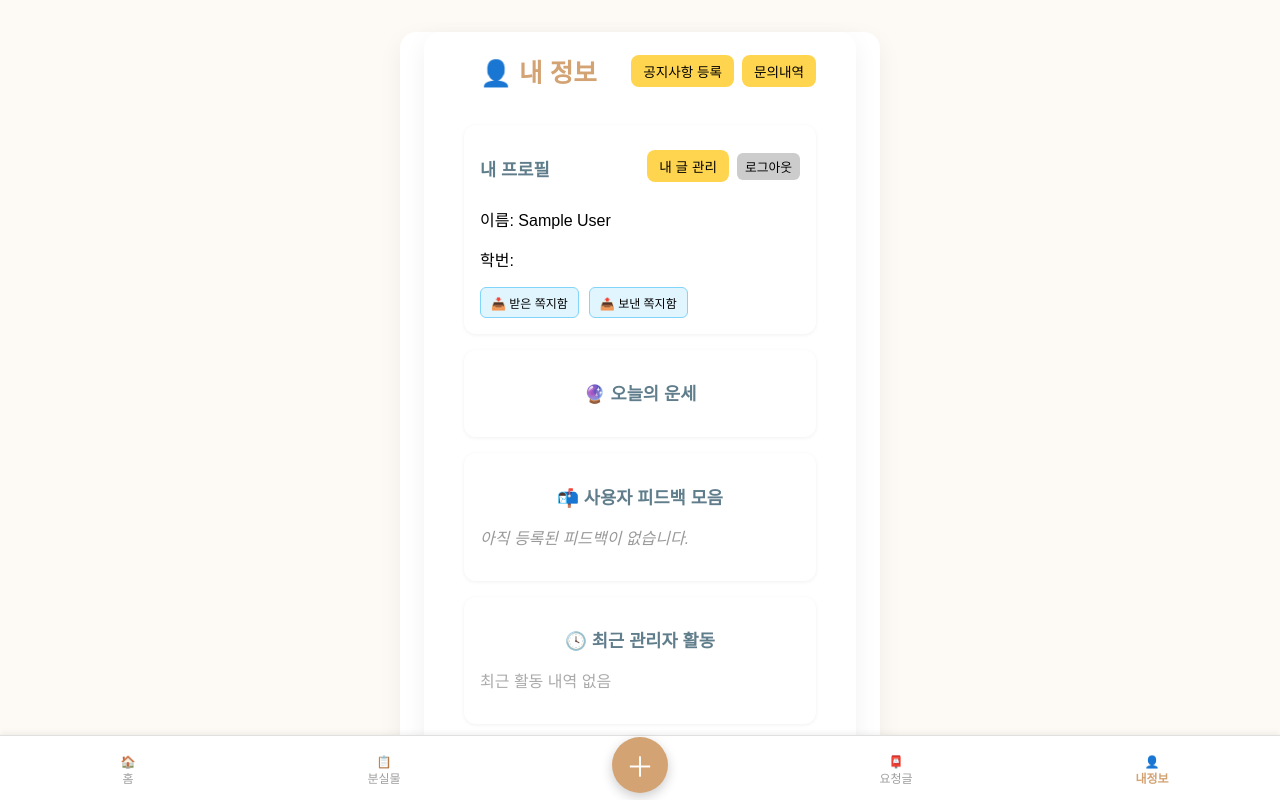
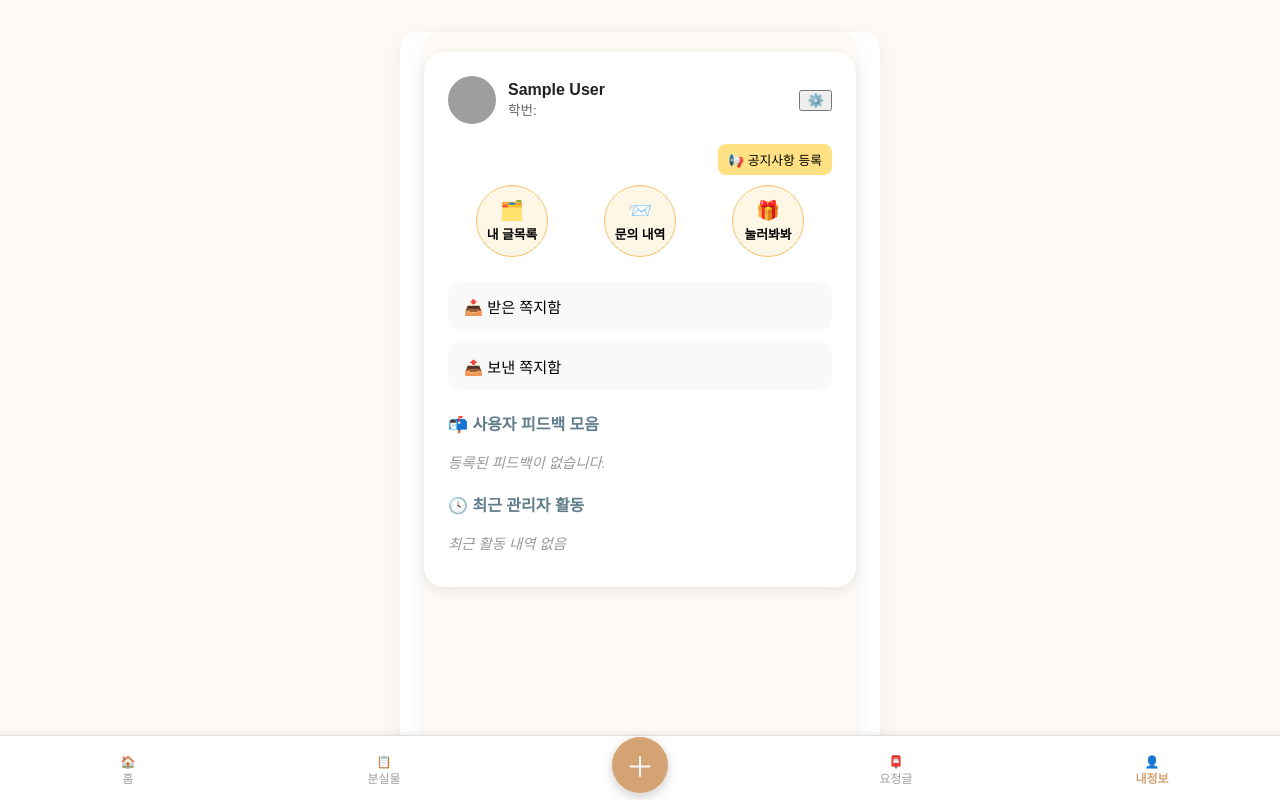
Before and after one commit to sungsu64/returnu-v2, a React (Create React App) app in the folder frontend/: page /my in a window 1280 px wide. Built offline with nearby package versions, Linux system fonts and the light colour scheme; sample sign-in values are in the browser's storage; grey boxes are pictures that could not be loaded.

Commit message:
기모띠

```diff
--- /dev/null
+++ b/frontend/src/pages/ChangePasswordPage.jsx
@@ -0,0 +1,77 @@
+import React, { useState } from "react";
+import { useNavigate } from "react-router-dom";
+
+export default function ChangePasswordPage() {
+  const [currentPassword, setCurrentPassword] = useState("");
+  const [newPassword, setNewPassword] = useState("");
+  const [confirmPassword, setConfirmPassword] = useState("");
+  const navigate = useNavigate();
+
+  const handleChangePassword = async () => {
+    if (!currentPassword || !newPassword || !confirmPassword) {
+      alert("모든 항목을 입력해주세요.");
+      return;
+    }
+
+    if (newPassword !== confirmPassword) {
+      alert("새 비밀번호가 일치하지 않습니다.");
+      return;
+    }
+
+    try {
+      const user = JSON.parse(localStorage.getItem("user"));
+      const res = await fetch("http://localhost:8090/api/users/change-password", {
+        method: "POST",
+        headers: {
+          "Content-Type": "application/json",
+        },
+        body: JSON.stringify({
+          student_id: user.student_id,
+          currentPassword,
+          newPassword,
+        }),
+      });
+
+      const result = await res.json();
+
+      if (res.ok) {
+        alert("비밀번호가 성공적으로 변경되었습니다.");
+        navigate("/my"); // ✅ 성공 시 마이페이지 이동
+      } else {
+        alert(result.message || "비밀번호 변경 실패");
+      }
+    } catch (err) {
+      alert("오류 발생: " + err.message);
+    }
+  };
+
+  return (
+    <div style={{ maxWidth: "400px", margin: "0 auto", padding: "20px" }}>
+      <h2>비밀번호 변경</h2>
+      <input
+        type="password"
+        placeholder="현재 비밀번호"
+        value={currentPassword}
+        onChange={(e) => setCurrentPassword(e.target.value)}
+        style={{ width: "100%", marginBottom: "10px", padding: "8px" }}
+      />
+      <input
+        type="password"
+        placeholder="새 비밀번호"
+        value={newPassword}
+        onChange={(e) => setNewPassword(e.target.value)}
+        style={{ width: "100%", marginBottom: "10px", padding: "8px" }}
+      />
+      <input
+        type="password"
+        placeholder="새 비밀번호 확인"
+        value={confirmPassword}
+        onChange={(e) => setConfirmPassword(e.target.value)}
+        style={{ width: "100%", marginBottom: "10px", padding: "8px" }}
+      />
+      <button onClick={handleChangePassword} style={{ width: "100%", padding: "10px" }}>
+        비밀번호 변경
+      </button>
+    </div>
+  );
+}
--- a/frontend/src/pages/MyPage.jsx
+++ b/frontend/src/pages/MyPage.jsx
@@ -1,13 +1,5 @@
 import React, { useEffect, useState, useCallback } from "react";
 import { useNavigate } from "react-router-dom";
-
-const fortunes = [
-  "오늘은 좋은 일이 생길 거예요! 😊",
-  "작은 행운이 당신을 기다리고 있어요! 🍀",
-  "도전해보세요, 생각보다 잘 풀릴 거예요! 💪",
-  "쉬어가는 것도 좋은 선택이에요. ☕",
-  "예상치 못한 곳에서 반가운 소식을 듣게 될 거예요! ✉️"
-];
 
 export default function MyPage() {
   const navigate = useNavigate();
@@ -15,7 +7,6 @@ export default function MyPage() {
   const [activityLogs, setActivityLogs] = useState([]);
   const [expiringItems, setExpiringItems] = useState([]);
   const [unreadCount, setUnreadCount] = useState(0);
-  const [fortune, setFortune] = useState("");
   const [feedback, setFeedback] = useState("");
   const [feedbackSent, setFeedbackSent] = useState(false);
   const [allFeedbacks, setAllFeedbacks] = useState([]);
@@ -23,8 +14,7 @@ export default function MyPage() {
   useEffect(() => {
     const stored = localStorage.getItem("user");
     if (stored) {
-      const parsed = JSON.parse(stored);
-      setUser(parsed);
+      setUser(JSON.parse(stored));
     } else {
       alert("로그인이 필요합니다.");
       navigate("/login");
@@ -35,16 +25,10 @@ export default function MyPage() {
     try {
       const [expRes, logRes] = await Promise.all([
         fetch(`/api/lost-items/expiring-soon`),
-        role === "admin"
-          ? fetch(`/api/admin/activity-logs`)
-          : Promise.resolve({ json: () => [] }),
+        role === "admin" ? fetch(`/api/admin/activity-logs`) : Promise.resolve({ json: () => [] }),
       ]);
-
-      const expiring = await expRes.json();
-      const logs = role === "admin" ? await logRes.json() : [];
-
-      setExpiringItems(expiring);
-      setActivityLogs(logs);
+      setExpiringItems(await expRes.json());
+      setActivityLogs(role === "admin" ? await logRes.json() : []);
     } catch (err) {
       console.error("❌ 데이터 불러오기 실패:", err);
     }
@@ -55,26 +39,16 @@ export default function MyPage() {
       fetchMyData(user.student_id, user.role);
 
       fetch(`/api/messages/received/${user.student_id}`)
-        .then((res) => {
-          if (!res.ok) throw new Error("쪽지 API 응답 실패");
-          return res.json();
-        })
+        .then((res) => res.json())
         .then((msgs) => {
           const unread = msgs.filter((m) => m.is_read == 0);
           setUnreadCount(unread.length);
-        })
-        .catch((err) => {
-          console.error("❌ 쪽지 불러오기 실패:", err);
         });
-
-      const random = fortunes[Math.floor(Math.random() * fortunes.length)];
-      setFortune(random);
 
       if (user.role === "admin") {
         fetch("/api/feedbacks")
-          .then(res => res.json())
-          .then(setAllFeedbacks)
-          .catch(err => console.error("❌ 피드백 조회 실패:", err));
+          .then((res) => res.json())
+          .then(setAllFeedbacks);
       }
     }
   }, [user, fetchMyData]);
@@ -85,37 +59,18 @@ export default function MyPage() {
     navigate("/");
   };
 
-  const handleSettings = () => {
-    alert("⚙️ 설정 기능은 추후 지원될 예정입니다.");
-  };
-
-  const handleContact = () => {
-    navigate("/contact/history");
-  };
-
   const handleFeedbackSubmit = async () => {
-    if (!feedback.trim()) {
-      alert("내용을 입력해주세요.");
-      return;
-    }
-
+    if (!feedback.trim()) return alert("내용을 입력해주세요.");
     try {
-      const res = await fetch("/api/feedbacks", {
+      await fetch("/api/feedbacks", {
         method: "POST",
         headers: { "Content-Type": "application/json" },
-        body: JSON.stringify({
-          student_id: user?.student_id,
-          content: feedback,
-        }),
+        body: JSON.stringify({ student_id: user?.student_id, content: feedback }),
       });
-
-      if (!res.ok) throw new Error("전송 실패");
-
       setFeedback("");
       setFeedbackSent(true);
       setTimeout(() => setFeedbackSent(false), 3000);
-    } catch (err) {
-      console.error("❌ 피드백 전송 오류:", err);
+    } catch {
       alert("피드백 전송 중 오류가 발생했습니다.");
     }
   };
@@ -123,190 +78,160 @@ export default function MyPage() {
   if (!user) return <div className="app-wrapper">⏳ 사용자 정보를 불러오는 중...</div>;
 
   return (
-    <div className="app-wrapper">
-      <div style={{ display: "flex", justifyContent: "space-between", alignItems: "center", marginBottom: "16px", padding: "0 16px" }}>
-        <h1 className="title" style={{ fontSize: "1.6rem" }}>👤 내 정보</h1>
+    <div className="app-wrapper" style={{ background: "#fdf9f5", minHeight: "100vh", padding: "20px 0" }}>
+      <div style={{
+        maxWidth: "400px",
+        margin: "0 auto",
+        background: "white",
+        borderRadius: "20px",
+        padding: "24px",
+        boxShadow: "0 4px 12px rgba(0,0,0,0.08)"
+      }}>
+        {/* 프로필 + 설정 아이콘 */}
+        <div style={{ display: "flex", justifyContent: "space-between", alignItems: "center", marginBottom: "20px" }}>
+          <div style={{ display: "flex", alignItems: "center" }}>
+            <img
+              src="https://cdn-icons-png.flaticon.com/512/149/149071.png"
+              alt="default"
+              style={{ width: "48px", height: "48px", borderRadius: "50%", marginRight: "12px" }}
+            />
             <div>
-  {user.role === "admin" ? (
-    <>
-      <button onClick={() => navigate("/notices/manage")} style={actionBtnStyle}>
-        공지사항 등록
-      </button>
-      <button onClick={() => navigate("/admin/inquiries")} style={{ ...actionBtnStyle, marginLeft: "8px" }}>
-  문의내역
-</button>
+              <div style={{ fontWeight: "bold", fontSize: "1rem", textAlign: "left", color: "#222" }}>{user.name}</div>
+              <div style={{ fontSize: "0.85rem", color: "#666" }}>학번: {user.student_id}</div>
+            </div>
+          </div>
 
-    </>
-  ) : (
-    <button onClick={handleContact} style={actionBtnStyle}>
-      문의하기
-    </button>
-  )}
-</div>
+
+            <button onClick={() => navigate("/settings")}>⚙️</button>
 
         </div>
 
-      <section style={sectionStyle}>
-        <div style={{ display: "flex", justifyContent: "space-between", alignItems: "center" }}>
-          <h2 style={sectionTitleStyle}>내 프로필</h2>
-          <div>
-            <button onClick={() => navigate("/myposts")} style={{ ...actionBtnStyle, marginLeft: "8px" }}>
-  내 글 관리
+        {/* 관리자 전용 상단 버튼 */}
+        {user.role === "admin" && (
+          <div style={{ display: "flex", justifyContent: "flex-end", marginBottom: "10px" }}>
+            <button
+              onClick={() => navigate("/notices/manage")}
+              style={{ padding: "6px 10px", backgroundColor: "#ffe082", border: "none", borderRadius: "8px", fontSize: "0.8rem", cursor: "pointer" }}
+            >
+              📢 공지사항 등록
             </button>
+          </div>
+        )}
 
-            <button onClick={handleLogout} style={logoutBtnStyle}>로그아웃</button>
+        {/* 동그라미 버튼 */}
+        <div style={{ display: "flex", justifyContent: "space-around", marginBottom: "24px" }}>
+          <CircleBtn label="내 글목록" icon="🗂️" onClick={() => navigate("/myposts")} />
+          <CircleBtn label="문의 내역" icon="📨" onClick={() => user.role === "admin" ? navigate("/admin/inquiries") : navigate("/contact/history")} />
+          <CircleBtn label="눌러봐봐" icon="🎁" onClick={() => navigate("/feedback")} />
         </div>
+
+        {/* 사각형 버튼 */}
+        <MenuItem label="📥 받은 쪽지함" onClick={() => navigate("/messages/inbox")} unreadCount={unreadCount} />
+        <MenuItem label="📤 보낸 쪽지함" onClick={() => navigate("/messages/sent")} />
+
+        {/* 보관기한 임박 */}
+        {expiringItems.length > 0 && (
+          <>
+            <h3 style={titleStyle}>⏰ 보관기한 임박</h3>
+            <ul style={ulStyle}>
+              {expiringItems.map((item) => {
+                const dDay = Math.ceil((new Date(item.expireDate) - Date.now()) / 86400000);
+                return <li key={item.id}>{item.title} - D-{dDay <= 0 ? "day" : dDay}</li>;
+              })}
+            </ul>
+          </>
+        )}
+
+        {/* 관리자 피드백 모음 */}
+        {user.role === "admin" && (
+          <>
+            <h3 style={titleStyle}>📬 사용자 피드백 모음</h3>
+            {allFeedbacks.length === 0
+              ? <p style={emptyText}>등록된 피드백이 없습니다.</p>
+              : allFeedbacks.map(fb => (
+                  <div key={fb.id} style={feedbackBox}>
+                    <div style={{ fontSize: "0.85rem", color: "#333" }}>
+                      <strong>{fb.student_id}</strong> - {new Date(fb.created_at).toLocaleString("ko-KR")}
                     </div>
-        <p>이름: {user?.name}</p>
-        <p>학번: {user?.student_id}</p>
-
-        <div style={{ marginTop: "12px", display: "flex", gap: "10px" }}>
-          <button style={{ ...miniBtnStyle, position: "relative" }} onClick={() => navigate("/messages/inbox")}>📥 받은 쪽지함
-            {unreadCount > 0 && (
-              <span style={{ position: "absolute", top: "-4px", right: "-4px", backgroundColor: "red", color: "white", borderRadius: "50%", width: "16px", height: "16px", fontSize: "10px", fontWeight: "bold", display: "flex", alignItems: "center", justifyContent: "center" }}>{unreadCount > 9 ? "9+" : unreadCount}</span>
-            )}
-          </button>
-          <button style={miniBtnStyle} onClick={() => navigate("/messages/sent")}>📤 보낸 쪽지함</button>
-        </div>
-      </section>
-
-      <section style={sectionStyle}>
-        <h2 style={sectionTitleStyle}>🔮 오늘의 운세</h2>
-        <p style={{ fontSize: "1rem", color: "#333" }}>{fortune}</p>
-      </section>
-
-      {user.role === "admin" ? (
-        <section style={sectionStyle}>
-  <h2 style={sectionTitleStyle}>📬 사용자 피드백 모음</h2>
-
-  {allFeedbacks.length === 0 ? (
-    <p style={{ color: "#999", fontStyle: "italic" }}>아직 등록된 피드백이 없습니다.</p>
-  ) : (
-    <div style={{ display: "flex", flexDirection: "column", gap: "16px" }}>
-      {allFeedbacks.map((fb) => (
-        <div
-          key={fb.id}
-          style={{
-            background: "#ffffff",
-            border: "1px solid #e0e0e0",
-            borderLeft: "5px solid #4caf50",
-            borderRadius: "12px",
-            padding: "16px 20px",
-            boxShadow: "0 2px 10px rgba(0,0,0,0.03)",
-            transition: "transform 0.2s",
-          }}
-        >
-          <div style={{ marginBottom: "8px", fontSize: "0.9rem", color: "#555" }}>
-            <strong>학번:</strong> {fb.student_id}
-            <span style={{ marginLeft: "12px", color: "#999", fontSize: "0.85rem" }}>
-              {new Date(fb.created_at).toLocaleString("ko-KR")}
-            </span>
-          </div>
-          <div style={{ fontSize: "1rem", lineHeight: "1.5", color: "#333", whiteSpace: "pre-wrap" }}>
-            {fb.content}
-          </div>
+                    <div style={{ fontSize: "0.9rem", marginTop: "6px", whiteSpace: "pre-wrap" }}>{fb.content}</div>
                   </div>
                 ))}
-    </div>
-  )}
-</section>
-
-      ) : (
-        <section style={sectionStyle}>
-          <h2 style={sectionTitleStyle}>💬 ReturnU에 대한 피드백</h2>
-          <div style={{ background: "#f9f9f9", border: "1px solid #ccc", borderRadius: "12px", padding: "16px", boxShadow: "0 1px 4px rgba(0,0,0,0.05)" }}>
-            <textarea rows={5} value={feedback} onChange={(e) => setFeedback(e.target.value)} placeholder="서비스에 대한 건의사항이나 칭찬을 자유롭게 작성해주세요!" style={{ width: "100%", padding: "12px", borderRadius: "8px", border: "1px solid #bbb", fontSize: "0.95rem", fontFamily: "inherit", resize: "vertical", backgroundColor: "#fffefc" }} />
-            <div style={{ display: "flex", justifyContent: "flex-end", marginTop: "10px" }}>
-              <button onClick={handleFeedbackSubmit} style={{ padding: "8px 16px", backgroundColor: "#4caf50", color: "#fff", border: "none", borderRadius: "8px", fontSize: "0.9rem", cursor: "pointer" }}>제출하기</button>
-            </div>
-            {feedbackSent && (<p style={{ color: "#4caf50", marginTop: "8px", fontSize: "0.9rem" }}>✅ 피드백이 전송되었습니다. 감사합니다!</p>)}
-          </div>
-        </section>
+          </>
         )}
 
-      {expiringItems.length > 0 && (
-        <section style={sectionStyle}>
-          <h2 style={sectionTitleStyle}>⏰ 보관기한 임박</h2>
-          <ul>
-            {expiringItems.map((item) => {
-              const dDay = Math.ceil((new Date(item.expireDate) - Date.now()) / 86400000);
-              return (
-                <li key={item.id}>{item.title || "제목없음"} - D-{dDay <= 0 ? "day" : dDay} 남음</li>
-              );
-            })}
-          </ul>
-        </section>
+        {/* 사용자 피드백 작성 */}
+        {user.role !== "admin" && (
+          <>
+            <h3 style={titleStyle}>💬 ReturnU에 대한 피드백</h3>
+            <textarea
+              value={feedback}
+              rows={4}
+              placeholder="건의사항이나 칭찬을 적어주세요!"
+              onChange={(e) => setFeedback(e.target.value)}
+              style={{ width: "100%", borderRadius: "10px", padding: "12px", border: "1px solid #ccc", resize: "vertical" }}
+            />
+            <button
+              onClick={handleFeedbackSubmit}
+              style={{ marginTop: "10px", width: "100%", padding: "10px", backgroundColor: "#4caf50", color: "#fff", border: "none", borderRadius: "8px" }}
+            >
+              제출하기
+            </button>
+            {feedbackSent && <p style={{ color: "#4caf50", marginTop: "8px" }}>✅ 피드백이 전송되었습니다.</p>}
+          </>
         )}
 
-      {user?.role === "admin" && (
-        <section style={sectionStyle}>
-          <h2 style={sectionTitleStyle}>🕓 최근 관리자 활동</h2>
-          {activityLogs.length === 0 ? (
-            <p style={{ color: "#aaa" }}>최근 활동 내역 없음</p>
-          ) : (
-            <ul>
+        {/* 관리자 활동 기록 */}
+        {user.role === "admin" && (
+          <>
+            <h3 style={titleStyle}>🕓 최근 관리자 활동</h3>
+            {activityLogs.length === 0
+              ? <p style={emptyText}>최근 활동 내역 없음</p>
+              : <ul style={ulStyle}>
                   {activityLogs.map((log, idx) => (
                     <li key={idx}>📌 {log.action} - {new Date(log.timestamp).toLocaleString("ko-KR")}</li>
                   ))}
-            </ul>
+                </ul>}
+          </>
         )}
-        </section>
-      )}
+      </div>
     </div>
   );
 }
 
-/* 버튼 및 스타일 정의 생략 - 기존 동일 */
+const CircleBtn = ({ label, icon, onClick }) => (
+  <button onClick={onClick} style={{
+    width: "72px", height: "72px", borderRadius: "50%",
+    background: "#fff7e6", border: "1px solid #f5c16c",
+    fontSize: "0.8rem", fontWeight: "bold", cursor: "pointer",
+    display: "flex", flexDirection: "column", justifyContent: "center", alignItems: "center"
+  }}>
+    <span style={{ fontSize: "1.2rem", marginBottom: "2px" }}>{icon}</span>
+    {label}
+  </button>
+);
 
+const MenuItem = ({ label, onClick, unreadCount }) => (
+  <div onClick={onClick} style={{
+    background: "#f9f9f9", borderRadius: "12px", padding: "14px 16px",
+    marginBottom: "10px", fontSize: "0.95rem", position: "relative",
+    cursor: "pointer", fontWeight: "500"
+  }}>
+    {label}
+    {unreadCount > 0 && (
+      <span style={{
+        position: "absolute", right: "14px", top: "50%",
+        transform: "translateY(-50%)", backgroundColor: "red",
+        color: "white", borderRadius: "50%", width: "18px", height: "18px",
+        fontSize: "11px", display: "flex", alignItems: "center", justifyContent: "center"
+      }}>{unreadCount > 9 ? "9+" : unreadCount}</span>
+    )}
+  </div>
+);
 
-const sectionStyle = {
-  margin: "16px",
-  padding: "16px",
-  background: "#fff",
-  borderRadius: "12px",
-  boxShadow: "0 1px 4px rgba(0,0,0,0.06)",
+const titleStyle = { marginTop: "20px", fontSize: "1rem", fontWeight: "600", color: "#607d8b" };
+const ulStyle = { paddingLeft: "20px", fontSize: "0.9rem", marginBottom: "10px" };
+const emptyText = { fontSize: "0.9rem", color: "#999", fontStyle: "italic", marginBottom: "10px" };
+const feedbackBox = {
+  background: "#f5f5f5", padding: "10px 12px", borderRadius: "10px",
+  marginBottom: "10px", border: "1px solid #ddd"
 };
-
-const sectionTitleStyle = {
-  fontSize: "1.1rem",
-  marginBottom: "10px",
-  color: "#607d8b",
-};
-
-const logoutBtnStyle = {
-  fontSize: "0.8rem",
-  padding: "4px 8px",
-  marginLeft: "8px",
-  backgroundColor: "#ccc",
-  border: "none",
-  borderRadius: "6px",
-  cursor: "pointer",
-};
-
-const settingBtnStyle = {
-  fontSize: "0.8rem",
-  padding: "4px 8px",
-  backgroundColor: "#f0f0f0",
-  border: "1px solid #ccc",
-  borderRadius: "6px",
-  cursor: "pointer",
-};
-
-const actionBtnStyle = {
-  fontSize: "0.85rem",
-  padding: "6px 12px",
-  backgroundColor: "#ffd54f",
-  border: "none",
-  borderRadius: "8px",
-  cursor: "pointer",
-};
-
-const miniBtnStyle = {
-  fontSize: "0.75rem",
-  padding: "6px 10px",
-  backgroundColor: "#e1f5fe",
-  border: "1px solid #81d4fa",
-  borderRadius: "6px",
-  cursor: "pointer",
-  position: "relative",
-};
--- /dev/null
+++ b/frontend/src/pages/SettingsPage.jsx
@@ -0,0 +1,42 @@
+// src/pages/SettingsPage.jsx
+import React from "react";
+import { useNavigate } from "react-router-dom";
+
+export default function SettingsPage() {
+  const navigate = useNavigate();
+
+  const handleLogout = () => {
+    localStorage.removeItem("user");
+    alert("로그아웃되었습니다.");
+    navigate("/");
+  };
+
+  return (
+    <div style={{ padding: "24px", maxWidth: "500px", margin: "0 auto" }}>
+      <h2 style={{ fontSize: "1.5rem", marginBottom: "20px" }}>⚙️ 설정</h2>
+
+      <div style={cardStyle} onClick={() => navigate("/change-password")}>
+        🔑 비밀번호 변경
+      </div>
+
+      <div style={cardStyle} onClick={handleLogout}>
+        🔓 로그아웃
+      </div>
+
+      <div style={{ marginTop: "40px", textAlign: "center", color: "#888", fontSize: "0.9rem" }}>
+        ReturnU 설정 페이지
+      </div>
+    </div>
+  );
+}
+
+const cardStyle = {
+  background: "#f5f5f5",
+  padding: "16px",
+  borderRadius: "10px",
+  fontSize: "1rem",
+  fontWeight: "bold",
+  marginBottom: "12px",
+  cursor: "pointer",
+  boxShadow: "0 1px 4px rgba(0,0,0,0.1)"
+};
```
Also changed, not shown: frontend/src/App.js (+9 -6 lines), 2 other files (tests, documents, lock files or other folders). Lines whose indentation alone changed are shown as unchanged.
